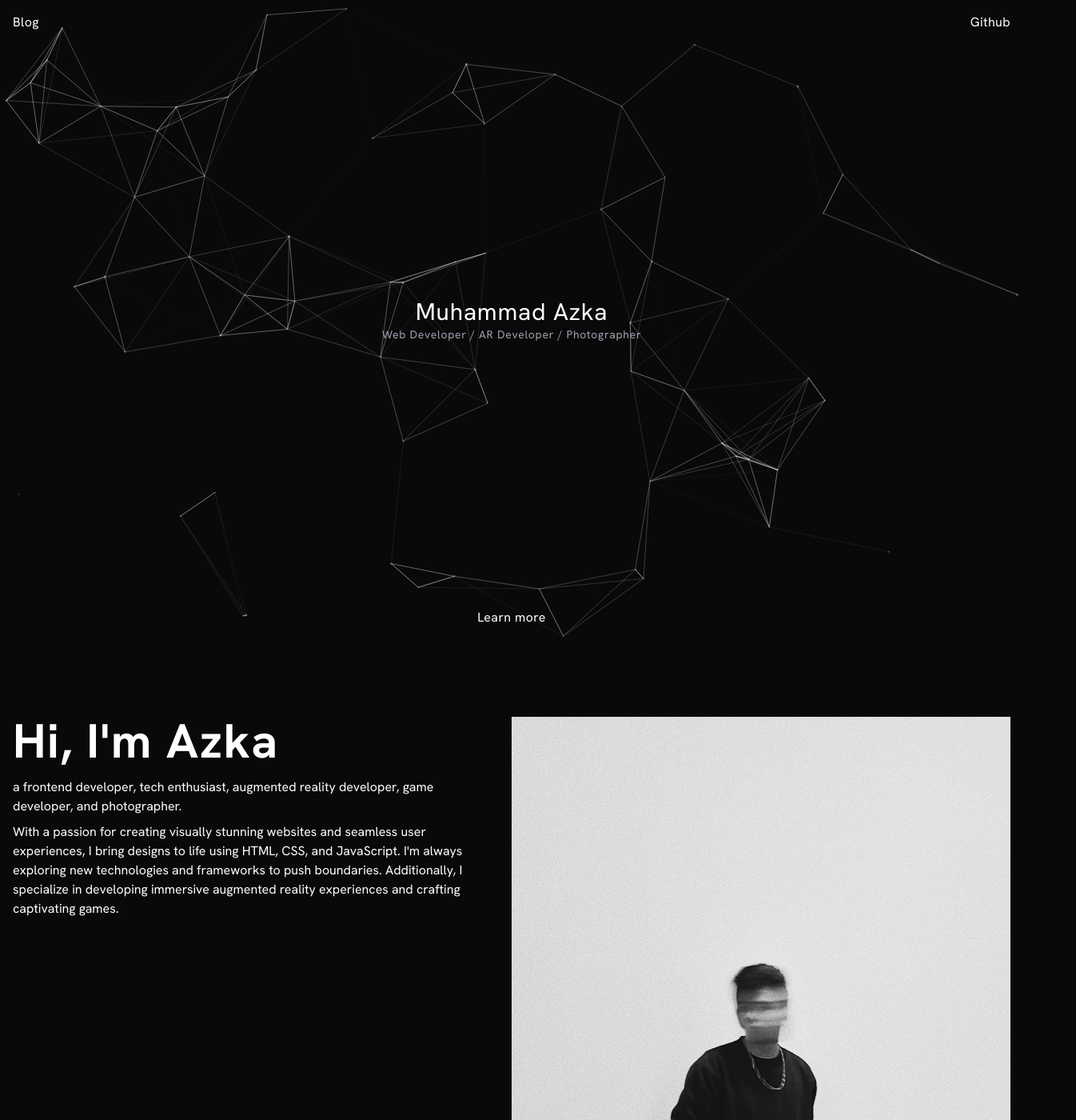
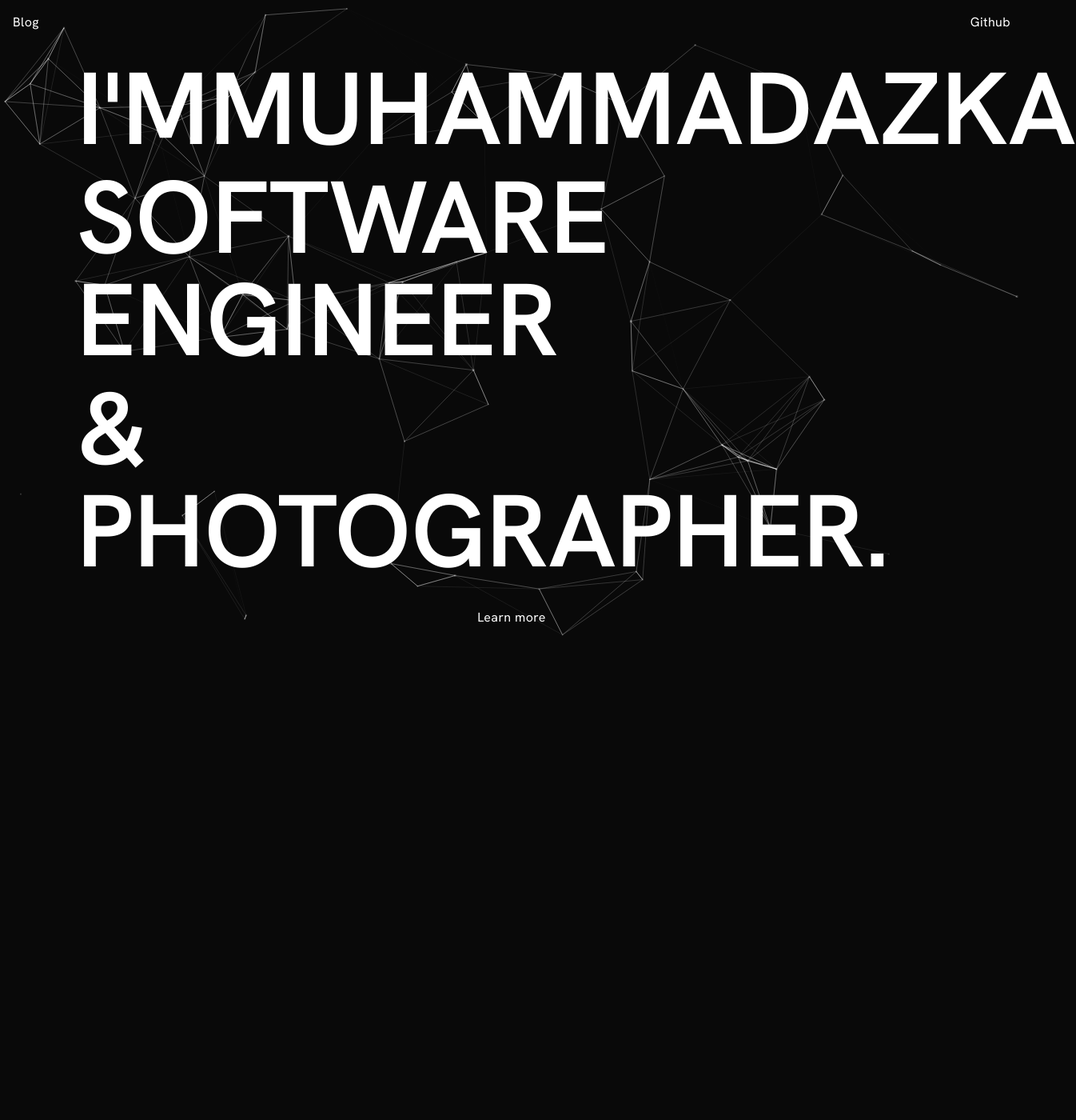
Before and after one commit to mazkaaa/mazka.dev, a Next.js app: page / in a window 1280 px wide. Shown: the top 1400 px of the page at 80% size, 1346 px wide, since content can reach past the window. Built offline with nearby package versions, Linux system fonts and the light colour scheme.

Commit message:
perf: added some codes

```diff
--- a/src/pages/index.tsx
+++ b/src/pages/index.tsx
@@ -1,12 +1,11 @@
-import React, { useCallback, useEffect, useRef } from 'react'
+import React, { useCallback, useEffect, useRef } from "react";
 import type { Container, Engine, ISourceOptions } from "tsparticles-engine";
 import Particles from "react-tsparticles";
 import { loadFull } from "tsparticles";
-import Link from 'next/link';
-import Image from 'next/image';
+import Link from "next/link";
+import Image from "next/image";
 
 export default function Home() {
-
   // const refScrollContainer = useRef(null);
 
   // useEffect(() => {
@@ -24,7 +23,7 @@ export default function Home() {
   const particleOptions: ISourceOptions = {
     zLayers: 100,
     fullScreen: {
-      enable: false
+      enable: false,
     },
     particles: {
       collisions: {
@@ -138,7 +137,6 @@ export default function Home() {
     retina_detect: true,
   };
   const particlesInit = useCallback(async (engine: Engine) => {
-
     // you can initialize the tsParticles instance (engine) here, adding custom shapes or presets
     // this loads the tsparticles package bundle, it's the easiest method for getting everything ready
     // starting from v2 you can add only the features you need reducing the bundle size
@@ -153,21 +151,35 @@ export default function Home() {
   );
 
   return (
-    <div className="w-full h-full">
-      <section className="w-full h-full">
+    <div className="flex flex-col">
+      <section className="w-screen h-screen">
         <div className="w-full h-full flex flex-col justify-between text-white p-4 absolute z-50">
           <header className="flex justify-between tracking-wide">
             <Link href={"https://blog.mazka.dev/"}>Blog</Link>
             <Link href={"https://github.com/mazkaaa"}>Github</Link>
           </header>
-          <div className="flex flex-col items-center">
+          {/* <div className="flex flex-col items-center">
             <span className="text-white text-3xl tracking-wide">
               Muhammad Azka
             </span>
             <span className="text-gray-400 text-sm tracking-wider">
               Web Developer / AR Developer / Photographer
             </span>
+          </div> */}
+          <div className="flex flex-col items-center font-semibold text-9xl w-full px-20 gap-y-2">
+            <div className="flex flex-row justify-between w-full">
+              <span>I&apos;M</span>
+              <span>MUHAMMAD</span>
+              <span>AZKA</span>
+            </div>
+            <div className="flex justify-start w-full">
+              <span>SOFTWARE ENGINEER</span>
+            </div>
+            <div className="flex justify-end w-full">
+              <span>& PHOTOGRAPHER.</span>
+            </div>
           </div>
+
           <div className="flex justify-center tracking-wide">Learn more</div>
         </div>
         <Particles
@@ -177,31 +189,37 @@ export default function Home() {
           options={particleOptions}
         />
       </section>
-      <section className="container mt-20 mx-auto p-4 max-w-7xl flex space-x-12">
-        <div className="max-w-xl text-white space-y-4">
-          <h1 className="text-6xl font-bold tracking-wide">
-            Hi, I&apos;m Azka
-          </h1>
-          <section className="space-y-2">
-            <p>
-              a frontend developer, tech enthusiast, augmented reality
-              developer, game developer, and photographer.
-            </p>
-            <p>
-              With a passion for creating visually stunning websites and
-              seamless user experiences, I bring designs to life using HTML,
-              CSS, and JavaScript. I&apos;m always exploring new technologies
-              and frameworks to push boundaries. Additionally, I specialize in
-              developing immersive augmented reality experiences and crafting
-              captivating games.
-            </p>
-          </section>
-        </div>
-        <div className="w-1/2">
-          <Image src={"/IMG_4452.jpg"} width={1080} height={1085} alt="Azka" />
+
+      <section className="w-screen h-screen">
+        <div className="h-full w-full px-16 flex flex-col justify-center relative">
+          {/* <div className="text-white space-y-4 w-full max-w-4xl z-20 mix-blend-difference">
+            <section className="space-y-4 text-5xl tracking-wide">
+              <p className="">
+                Frontend developer and tech enthusiast with a flair for visually
+                stunning websites.
+              </p>
+              <p>
+                I bring designs to life using HTML, CSS, and JavaScript, always
+                pushing boundaries with new technologies.
+              </p>
+              <p>
+                Specializing in immersive augmented reality experiences and
+                captivating game development.
+              </p>
+            </section>
+          </div>
+          <div className="absolute right-36 w-2/5">
+            <Image
+              src={"/IMG_4452.jpg"}
+              width={1080}
+              height={1085}
+              alt="Azka"
+            />
+          </div> */}
         </div>
       </section>
-      <section className="container mt-36 mx-auto p-4 max-w-7xl flex flex-col space-y-8">
+
+      <section className="container mx-16 p-4 max-w-7xl flex flex-col space-y-8 h-screen">
         <h3 className="text-xl text-white">recent works</h3>
         <ul className="text-white tracking-wide uppercase font-bold flex flex-col space-y-2">
           <li className="inline-flex items-center space-x-6 cursor-pointer">
```
